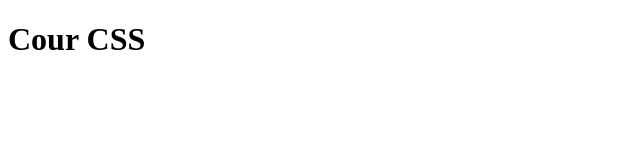
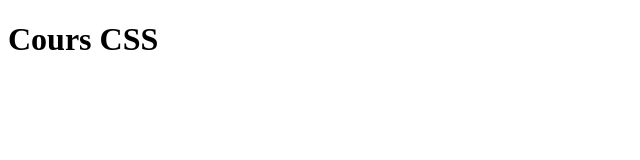
Before and after one commit to stephqui/LabCSS, a plain HTML site: page index.html in a window 1280 px wide. Shown: the full height of the page, 0-640 px from the left. Drawn offline with Linux system fonts and the light colour scheme.

Commit message:
ajout H1

```diff
--- a/index.html
+++ b/index.html
@@ -4,7 +4,7 @@
 
 <head>
     <title>Isika</title>
-    <h1>Cour CSS</h1>
+    <h1>Cours CSS</h1>
 </head>
 
 </html>
```
